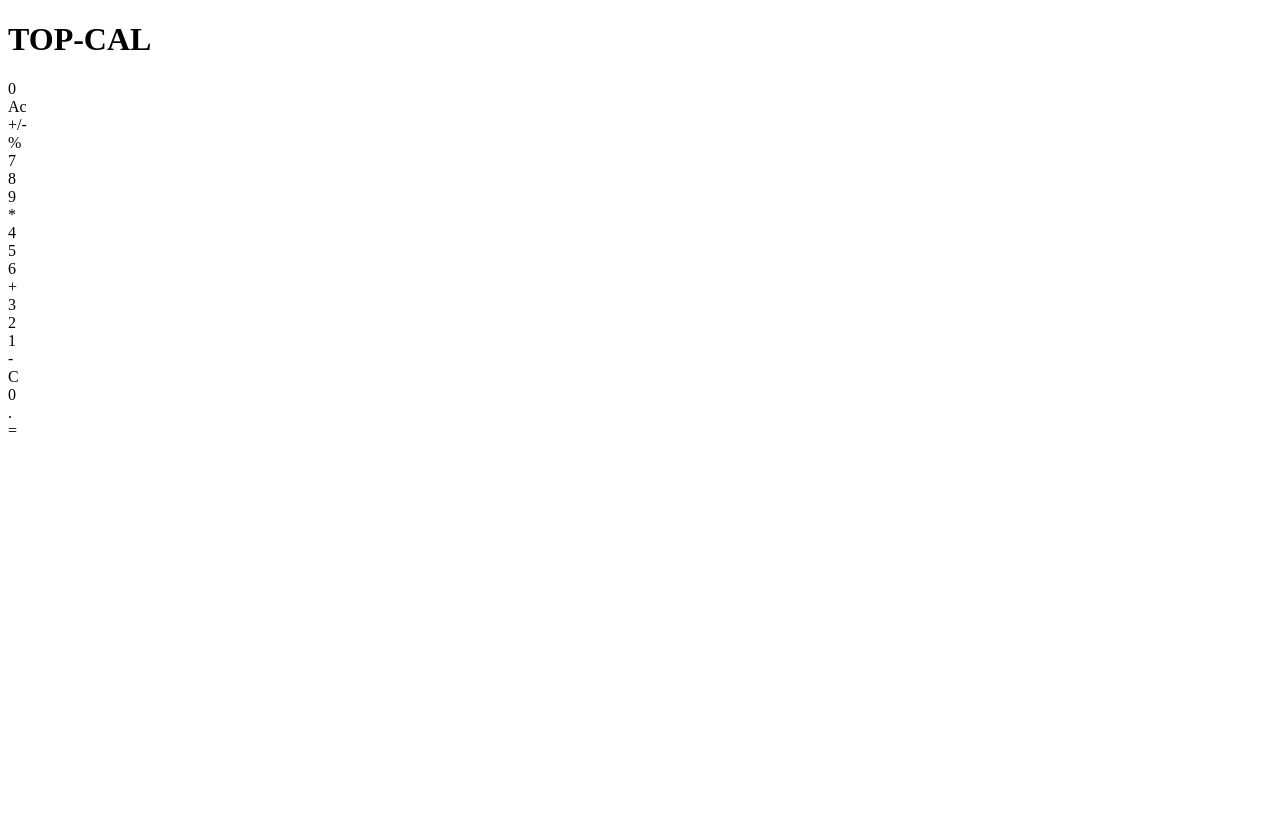
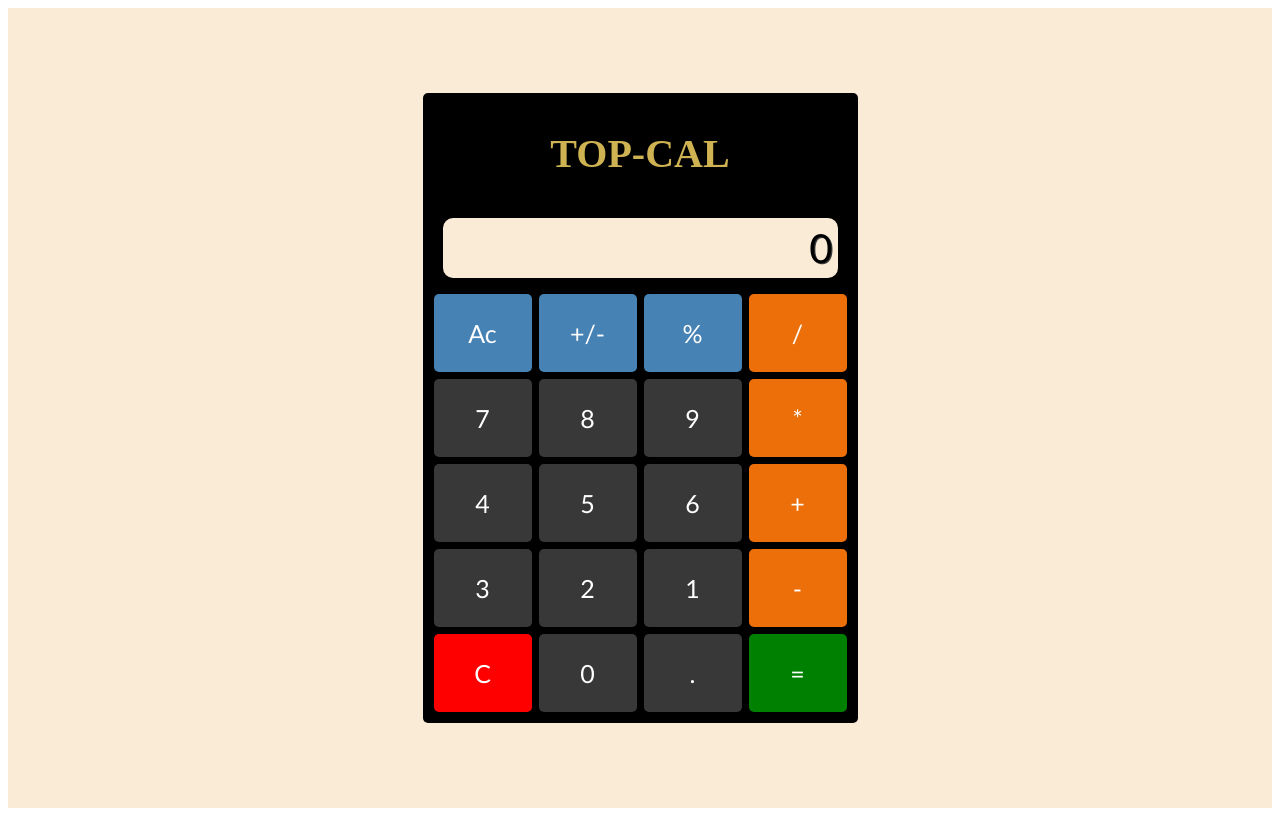
Before and after one commit to SupunCharindu/TOP-CAL, a plain HTML site: page index.html in a window 1280 px wide. Drawn offline with Linux system fonts and the light colour scheme.

Commit message:
UX design

```diff
--- a/index.html
+++ b/index.html
@@ -7,35 +7,36 @@
     <title>TOP-Cal</title>
 </head>
 <body>
-    <h1>TOP-CAL</h1>
+
     <div class="cal">
         <div class="container">
+            <h1 class="heading">TOP-CAL</h1>
             <div id="display">0</div>
 
-            <div class="clear" type="button">Ac</div>
-            <div class="sign" type="button">+/-</div>
-            <div class="percent" type="button">%</div>
-            <div class="oparator" type="button"></div>
+            <div class="clear btn" type="button">Ac</div>
+            <div class="sign btn" type="button">+/-</div>
+            <div class="percent btn" type="button">%</div>
+            <div class="oparator btn" type="button">/</div>
 
-            <div class="number" type="button">7</div>
-            <div class="number" type="button">8</div>
-            <div class="number" type="button">9</div>
-            <div class="oparator" type="button">*</div>
+            <div class="number btn" type="button">7</div>
+            <div class="number btn" type="button">8</div>
+            <div class="number btn" type="button">9</div>
+            <div class="oparator btn" type="button">*</div>
 
-            <div class="number" type="button">4</div>
-            <div class="number" type="button">5</div>
-            <div class="number" type="button">6</div>
-            <div class="oparator" type="button">+</div>
+            <div class="number btn" type="button">4</div>
+            <div class="number btn" type="button">5</div>
+            <div class="number btn" type="button">6</div>
+            <div class="oparator btn" type="button">+</div>
 
-            <div class="number" type="button">3</div>
-            <div class="number" type="button">2</div>
-            <div class="number" type="button">1</div>
-            <div class="oparator" type="button">-</div>
+            <div class="number btn" type="button">3</div>
+            <div class="number btn" type="button">2</div>
+            <div class="number btn" type="button">1</div>
+            <div class="oparator btn" type="button">-</div>
 
-            <div class="back-space" type="button">C</div>
-            <div class="number zero" type="button">0</div>
-            <div class="number decimal" type="button">.</div>
-            <div class="equals" type="button">=</div>
+            <div class="back-space btn" type="button">C</div>
+            <div class="number zero btn" type="button">0</div>
+            <div class="number decimal btn" type="button">.</div>
+            <div class="equals btn" type="button">=</div>
         </div>
     </div>
 
--- a/style.css
+++ b/style.css
@@ -0,0 +1,81 @@
+*{
+    text-align: center;
+    font-family: 'Gill Sans', 'Gill Sans MT', Calibri, 'Trebuchet MS', sans-serif;
+}
+
+
+
+.cal{
+    background-color: antiquewhite;
+    display: flex;
+    justify-content: center;
+    align-content: center;
+    align-items: center;
+    height: 100vh;
+    overflow: hidden;
+}
+
+.container{
+    background-color: black;
+    border: 10px solid rgba(0, 0, 0, 0.361);
+    border-radius: 5px;
+    display: grid;
+    grid-template-columns: repeat(4 , 100px);
+    grid-template-rows: minmax(80px,100px) repeat(6, 80px) ;
+    /* box-shadow: 20px 20px rgba(20, 0, 0, 0.3px); */
+    gap: 5px;
+}
+
+.heading{
+    font-family: 'Times New Roman', Times, serif;
+    /* grid-area: 1/1/-9/5; */
+    grid-column: 1/ 5;
+    font-size: 40px;
+    text-align: center;
+    color: rgba(221, 190, 88, 0.937);
+
+}
+
+#display{
+    grid-column: 1 /-1;
+    background-color: antiquewhite;
+    display: flex;
+    flex-direction: column;
+    justify-content: space-around;
+    align-items: flex-end;
+    padding: 5px;
+    font-size: 40px;
+    font-weight: initial;
+    text-shadow: 1.3px 1.3px #383838;
+    margin: 10px;
+    border-radius: 10px;
+}
+
+.btn{
+    display: flex;
+    align-items: center;
+    justify-content: center;
+    margin: 1px;
+    border-radius: 5px;
+    border: none;
+    font-size: 25px;
+    color: #fff;
+    background-color: #383838;
+
+}
+
+.oparator{
+    background-color: rgb(236, 111, 9);
+}
+
+.clear,.percent,.sign{
+    background-color: steelblue;
+}
+
+.equals{
+    background-color: green;
+}
+
+.back-space{
+    background-color: red;
+}
```
